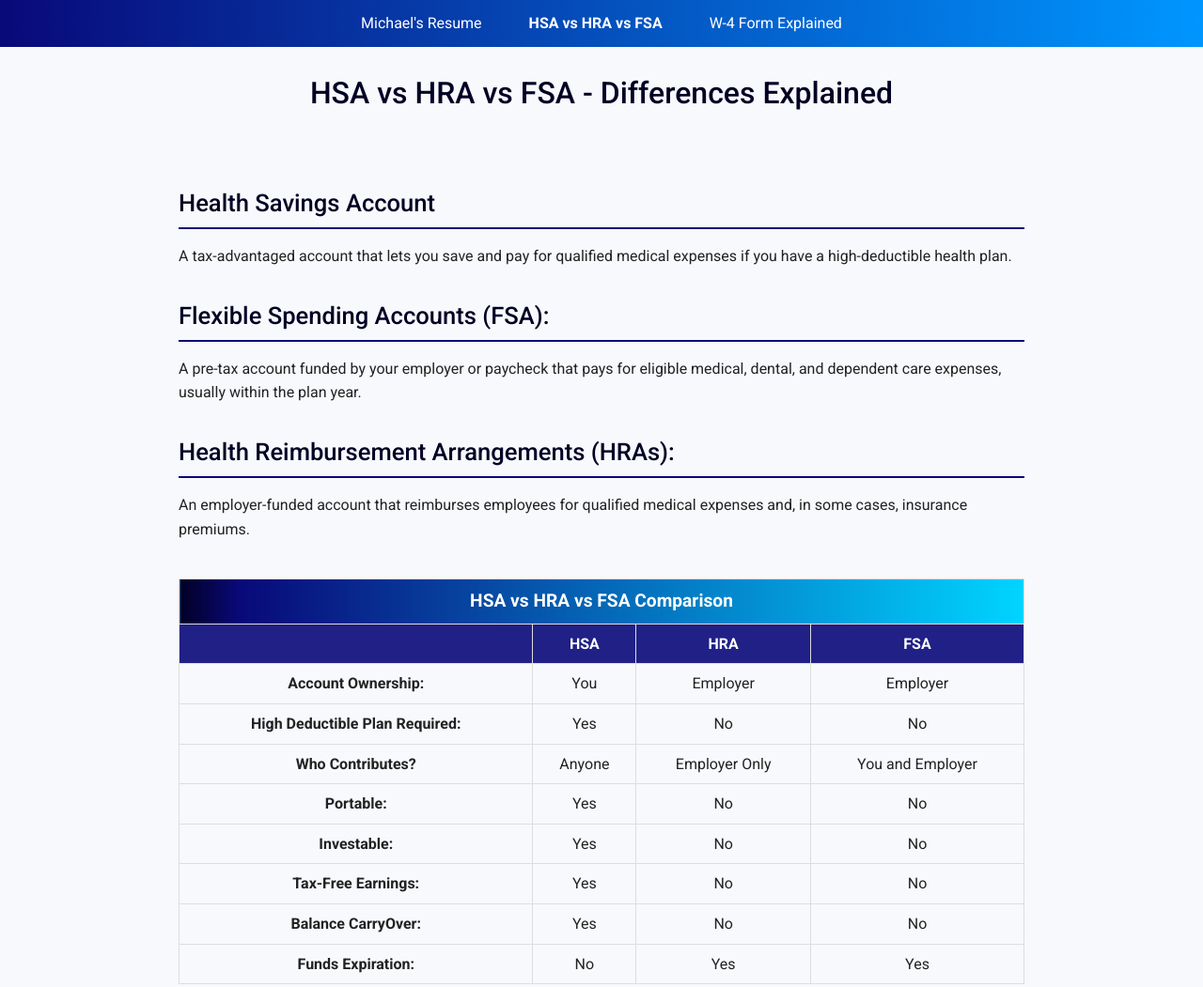
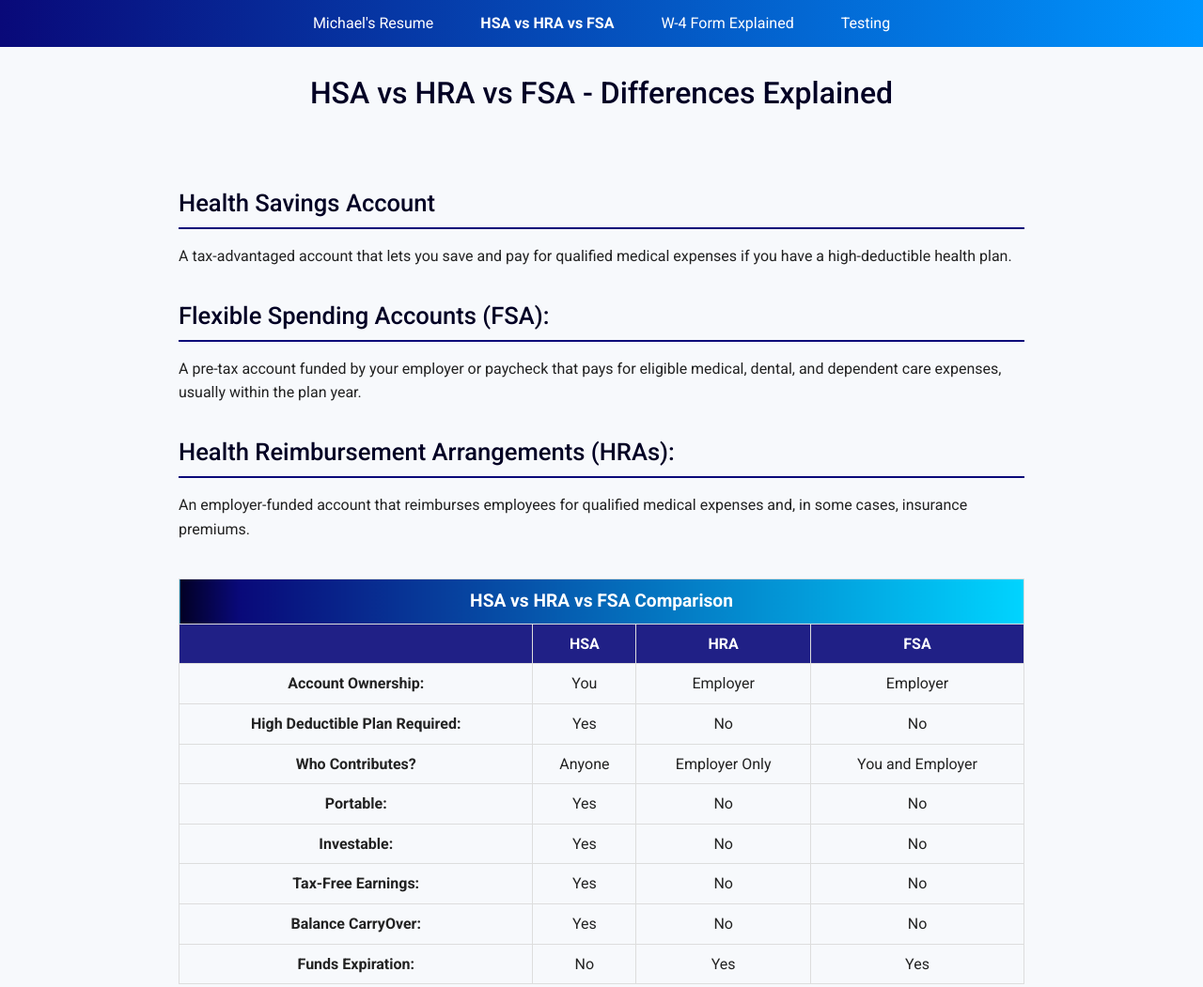
Before and after one commit to MThomasCox/coursera-web-development-project-3, a plain HTML site: page benefits-comparison.html in a window 1280 px wide. Shown: the top 1051 px of the page at 94% size. Drawn offline with Linux system fonts and the light colour scheme; a web font is replaced by a local one.

Commit message:
Adding maps to navigation

```diff
--- a/benefits-comparison.html
+++ b/benefits-comparison.html
@@ -2,7 +2,7 @@
 <html lang="en">
 <head>
   <meta charset="utf-8">
-  <title>Project 1</title>
+  <title>Project 3</title>
   <link rel="stylesheet" type="text/css" href="css/normalize.css">
   <link rel="stylesheet" href="css/style.css">
   <link rel="preconnect" href="https://fonts.googleapis.com">
@@ -18,6 +18,7 @@
           <li><a href="index.html">Michael&apos;s Resume</a></li>
           <li id="onpage"><a href="benefits-comparison.html">HSA vs HRA vs FSA</a></li>
           <li><a href="w4.html">W-4 Form Explained</a></li>
+          <li><a href="maps.html">Testing</a></li>
         </ul>
       </div>
     </nav>
```
Also changed, not shown: index.html (+2 -1 lines), w4.html (+2 -1 lines), maps.html (added).
